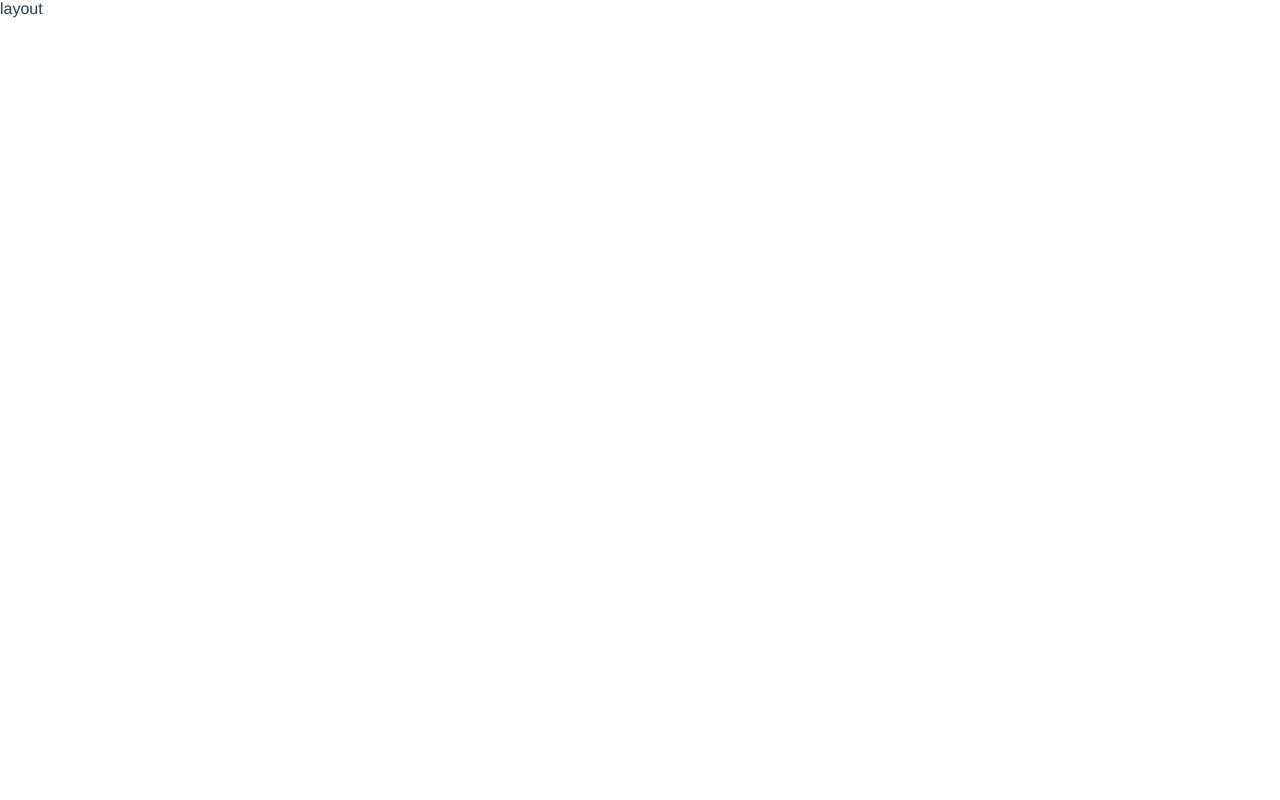
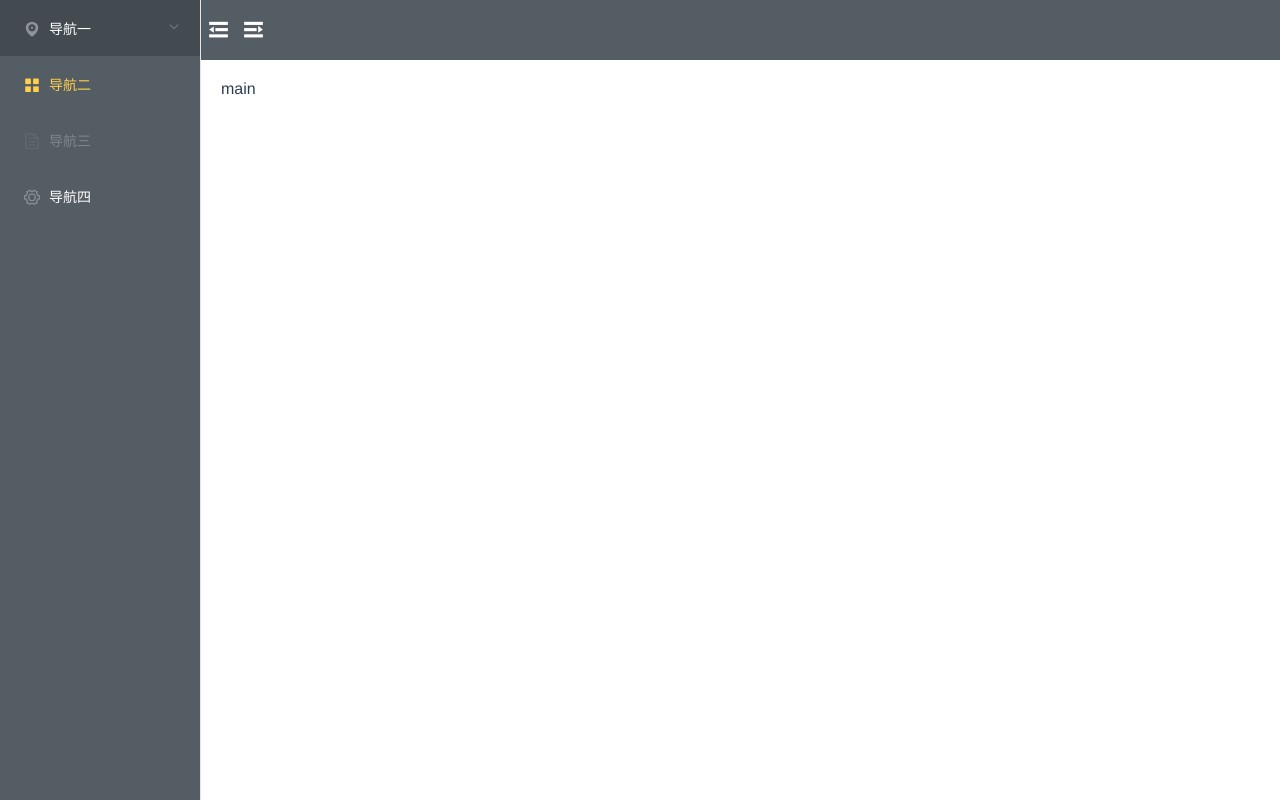
Before and after one commit to Idiot-Alex/linux-monitor, a Vue app in the folder linux-monitor-dashboard-vue/: page / in a window 1280 px wide. Built offline with nearby package versions, Linux system fonts and the light colour scheme.

Commit message:
add layout pages

```diff
--- a/linux-monitor-dashboard-vue/src/main.js
+++ b/linux-monitor-dashboard-vue/src/main.js
@@ -4,7 +4,9 @@ import App from './App.vue';
 import './assets/reset.css';
 import 'element-ui/lib/theme-chalk/index.css';
 import {
-  Button, Notification
+  Button, Notification,
+  Container, Header, Aside, Main,
+  Menu, Submenu, MenuItem,
 } from 'element-ui';
 
 import router from './router';
@@ -12,6 +14,13 @@ import router from './router';
 Vue.config.productionTip = false;
 Vue.use(Button);
 Vue.use(Notification);
+Vue.use(Container);
+Vue.use(Header);
+Vue.use(Aside);
+Vue.use(Main);
+Vue.use(Menu);
+Vue.use(Submenu);
+Vue.use(MenuItem);
 
 new Vue({
   router,
--- a/linux-monitor-dashboard-vue/src/pages/layout/index.vue
+++ b/linux-monitor-dashboard-vue/src/pages/layout/index.vue
@@ -1,8 +1,24 @@
 <template>
-  <div>layout</div>
+  <el-container>
+    <el-aside class="aside">
+      <side-menu />
+    </el-aside>
+    <el-container>
+      <el-header>
+        <top-header />
+      </el-header>
+      <el-main>main</el-main>
+    </el-container>
+  </el-container>
 </template>
 <script>
+import SideMenu from './side-menu';
+import TopHeader from './top-header';
 export default {
+  components: {
+    SideMenu,
+    TopHeader,
+  },
   data() {
     return {
 
@@ -10,3 +26,8 @@ export default {
   }
 }
 </script>
+<style>
+.aside {
+  width: auto !important;
+}
+</style>
--- /dev/null
+++ b/linux-monitor-dashboard-vue/src/pages/layout/side-menu.vue
@@ -0,0 +1,57 @@
+<template>
+  <el-menu
+    :collapse="isCollapse"
+    default-active="2"
+    class="el-menu-vertical"
+    @open="handleOpen"
+    @close="handleClose"
+    background-color="#545c64"
+    text-color="#fff"
+    active-text-color="#ffd04b">
+    <el-submenu index="1">
+      <template slot="title">
+        <i class="el-icon-location"></i>
+        <span>导航一</span>
+      </template>
+      <el-menu-item-group>
+        <template slot="title">分组一</template>
+        <el-menu-item index="1-1">选项1</el-menu-item>
+        <el-menu-item index="1-2">选项2</el-menu-item>
+      </el-menu-item-group>
+      <el-menu-item-group title="分组2">
+        <el-menu-item index="1-3">选项3</el-menu-item>
+      </el-menu-item-group>
+      <el-submenu index="1-4">
+        <template slot="title">选项4</template>
+        <el-menu-item index="1-4-1">选项1</el-menu-item>
+      </el-submenu>
+    </el-submenu>
+    <el-menu-item index="2">
+      <i class="el-icon-menu"></i>
+      <span slot="title">导航二</span>
+    </el-menu-item>
+    <el-menu-item index="3" disabled>
+      <i class="el-icon-document"></i>
+      <span slot="title">导航三</span>
+    </el-menu-item>
+    <el-menu-item index="4">
+      <i class="el-icon-setting"></i>
+      <span slot="title">导航四</span>
+    </el-menu-item>
+  </el-menu>
+</template>
+<script>
+export default {
+  data() {
+    return {
+      isCollapse: false
+    }
+  }
+}
+</script>
+<style scoped>
+.el-menu-vertical {
+  width: 200px;
+  height: 100vh;
+}
+</style>
--- /dev/null
+++ b/linux-monitor-dashboard-vue/src/pages/layout/top-header.vue
@@ -0,0 +1,33 @@
+<template>
+  <div class="header">
+    <i class="el-icon-s-fold collapse"></i>
+    <i class="el-icon-s-unfold collapse"></i>
+  </div>
+</template>
+<script>
+export default {
+  data() {
+    return {
+
+    }
+  }
+}
+</script>
+<style>
+.el-header {
+  padding: 0;
+}
+</style>
+<style scoped>
+.header {
+  height: 60px;
+  background-color: #545c64;
+}
+.collapse {
+  line-height: 60px;
+  margin: 0 5px;
+  font-size: 25px;
+  color: #fff;
+  cursor: pointer;
+}
+</style>
```
